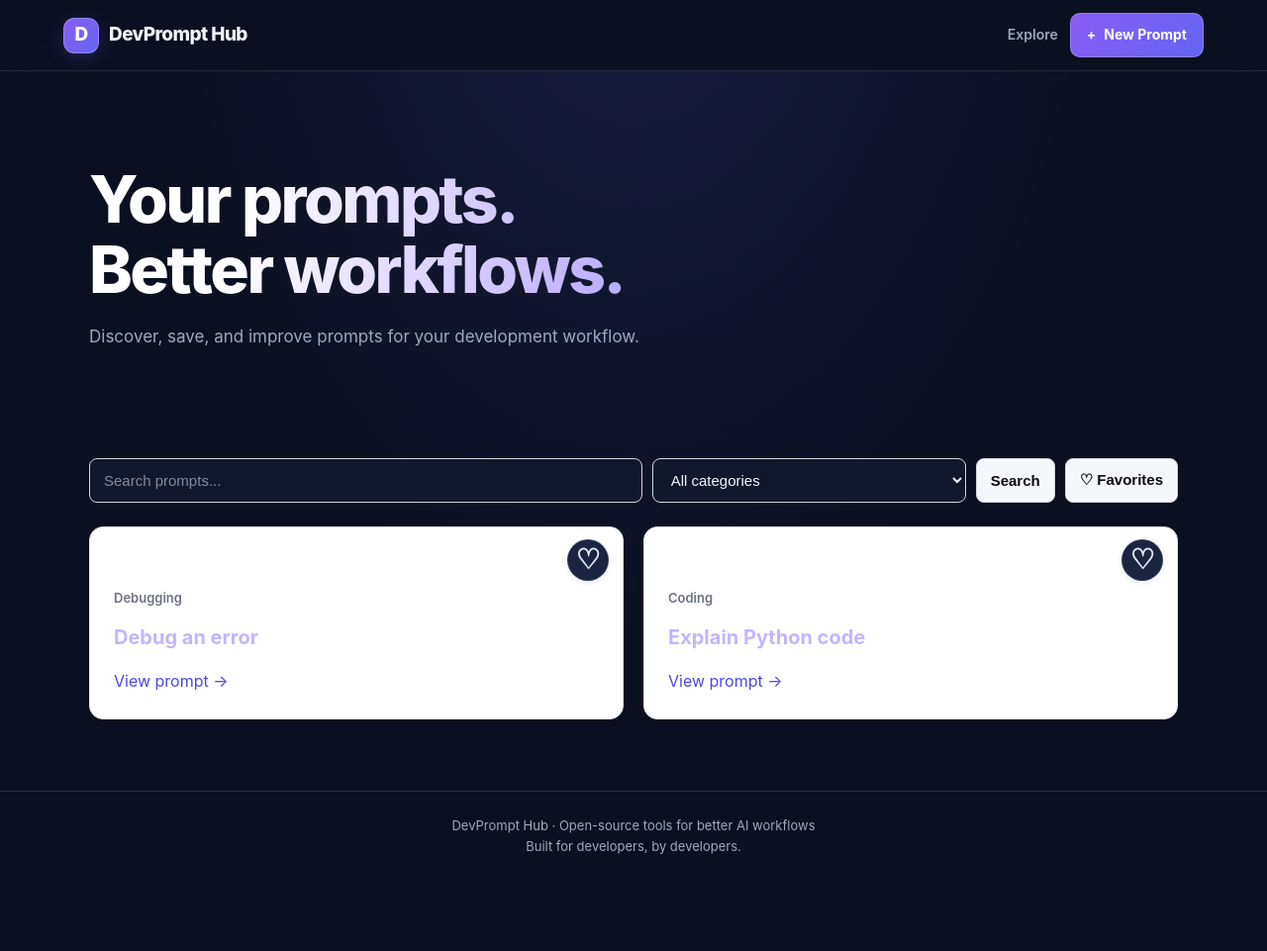
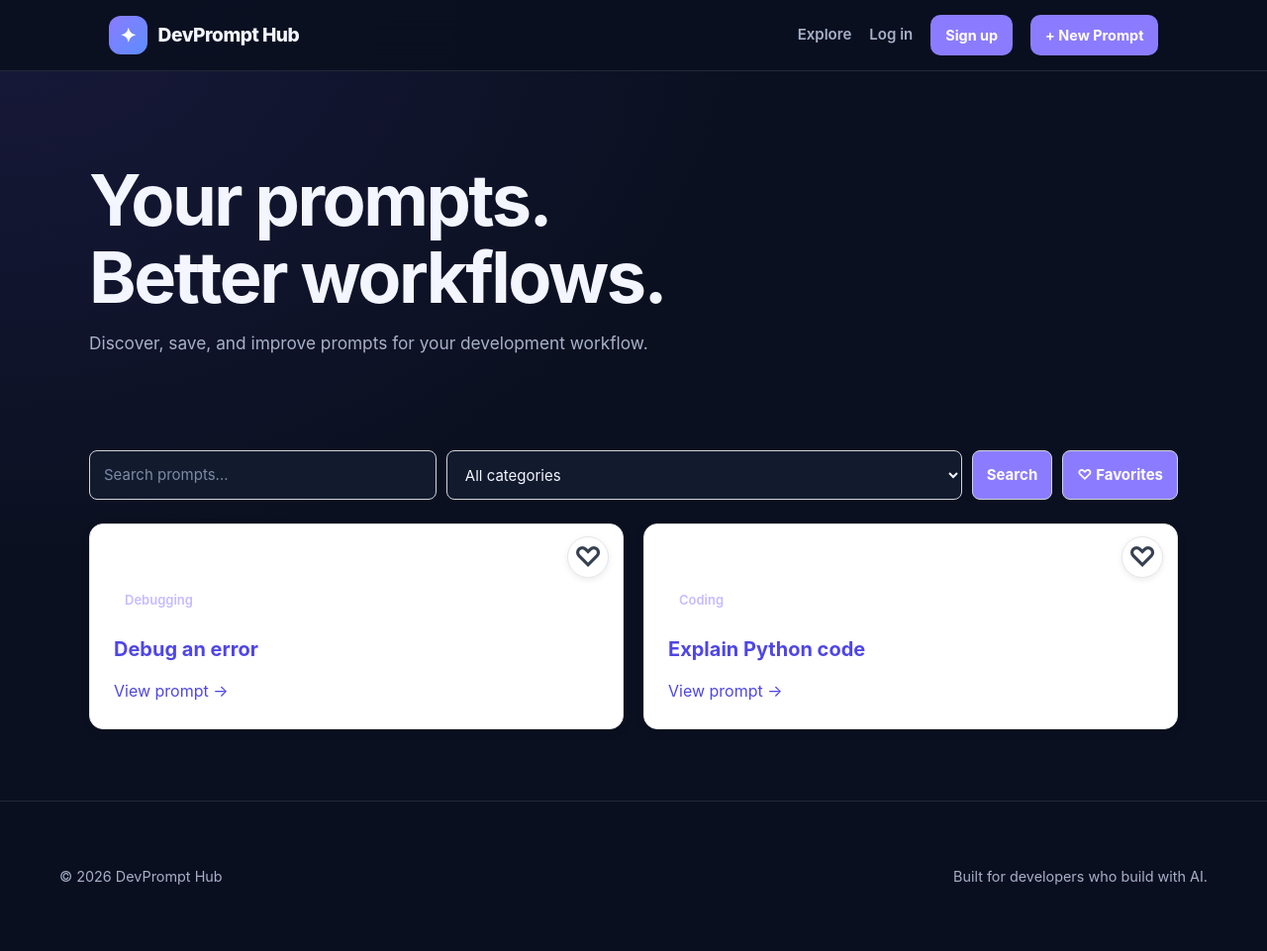
Before and after one commit to meet1234999088/devprompt-hub, a Flask app: page / in a window 1280 px wide. Shown: the whole page at 99% size. Before the commit the page ends 863 px from the top, so only its background shows below. Run offline with Flask 3, Linux system fonts and the light colour scheme; data comes from the database, SQL or seed files in the repository; both versions use the stored data as it was after the commit.

Commit message:
Add user accounts and remove trial prompt

```diff
--- a/templates/base.html
+++ b/templates/base.html
@@ -1,284 +1,428 @@
 
-<!doctype html>
+<!DOCTYPE html>
 <html lang="en">
 <head>
-    <meta charset="utf-8">
-    <meta name="viewport" content="width=device-width, initial-scale=1">
+    <meta charset="UTF-8">
+    <meta name="viewport" content="width=device-width, initial-scale=1.0">
 
-    <meta name="theme-color" content="#0b1020">
-    <meta name="description" content="Discover, create, save, and improve AI prompts for coding, debugging, testing, and developer workflows.">
+    <title>{% block title %}DevPrompt Hub — Your Developer Prompt Library{% endblock %}</title>
 
-    <title>{% block title %}DevPrompt Hub — Better AI Workflows{% endblock %}</title>
+    <meta name="description" content="Discover, organize, and improve developer prompts with DevPrompt Hub.">
 
-    <link
-        rel="stylesheet"
-        href="{{ url_for('static', filename='style.css') }}"
-    >
+    <link rel="stylesheet" href="{{ url_for('static', filename='style.css') }}">
 
     <style>
         :root {
-            --dp-bg: #0b1020;
-            --dp-surface: #11182b;
-            --dp-border: rgba(148, 163, 184, 0.18);
-            --dp-text: #f1f5f9;
-            --dp-muted: #9ca9bf;
-            --dp-accent: #a78bfa;
-            --dp-accent-2: #818cf8;
+            --bg: #0b1020;
+            --surface: #121a2d;
+            --surface-light: #19243b;
+            --text: #f3f6ff;
+            --muted: #a6b1c8;
+            --accent: #8b7cff;
+            --accent-hover: #a397ff;
+            --border: rgba(255, 255, 255, 0.1);
+            --success: #70e1b2;
+            --danger: #ff8c9b;
         }
 
         * {
             box-sizing: border-box;
         }
 
+        html {
+            scroll-behavior: smooth;
+        }
+
         body {
             margin: 0;
             min-height: 100vh;
+            display: flex;
+            flex-direction: column;
             background:
-                radial-gradient(ellipse at 50% -20%, rgba(99, 102, 241, 0.17), transparent 55%),
-                var(--dp-bg);
-            color: var(--dp-text);
-            font-family: Inter, ui-sans-serif, system-ui, -apple-system,
-                BlinkMacSystemFont, "Segoe UI", sans-serif;
+                radial-gradient(ellipse at top left, rgba(95, 76, 210, 0.15), transparent 42%),
+                var(--bg);
+            color: var(--text);
+            font-family: Inter, -apple-system, BlinkMacSystemFont, "Segoe UI", sans-serif;
             line-height: 1.6;
         }
 
-        header {
+        a {
+            color: inherit;
+            text-decoration: none;
+        }
+
+        a:hover {
+            color: var(--accent-hover);
+        }
+
+        button,
+        input,
+        textarea,
+        select {
+            font: inherit;
+        }
+
+        button,
+        .button {
+            display: inline-flex;
+            align-items: center;
+            justify-content: center;
+            gap: 8px;
+            min-height: 42px;
+            padding: 10px 17px;
+            border: 1px solid transparent;
+            border-radius: 10px;
+            background: var(--accent);
+            color: #fff;
+            font-weight: 650;
+            cursor: pointer;
+            transition: background 0.2s ease, transform 0.2s ease;
+        }
+
+        button:hover,
+        .button:hover {
+            background: var(--accent-hover);
+            color: #fff;
+            transform: translateY(-1px);
+        }
+
+        button:focus-visible,
+        a:focus-visible,
+        input:focus-visible,
+        textarea:focus-visible,
+        select:focus-visible {
+            outline: 2px solid var(--accent-hover);
+            outline-offset: 3px;
+        }
+
+        .site-header {
             position: sticky;
             top: 0;
-            z-index: 20;
+            z-index: 100;
+            border-bottom: 1px solid var(--border);
+            background: rgba(11, 16, 32, 0.9);
+            backdrop-filter: blur(16px);
+        }
+
+        .header-inner {
+            width: min(1160px, calc(100% - 40px));
+            min-height: 76px;
+            margin: 0 auto;
             display: flex;
             align-items: center;
             justify-content: space-between;
-            gap: 20px;
-            padding: 16px max(5%, calc((100% - 1160px) / 2));
-            border-bottom: 1px solid var(--dp-border);
-            background: rgba(11, 16, 32, 0.88);
-            backdrop-filter: blur(18px);
+            gap: 24px;
         }
 
         .brand {
             display: inline-flex;
             align-items: center;
-            gap: 10px;
-            color: var(--dp-text);
-            font-size: 19px;
+            gap: 11px;
+            font-size: 1.2rem;
             font-weight: 800;
-            letter-spacing: -0.6px;
-            text-decoration: none;
+            letter-spacing: -0.5px;
             white-space: nowrap;
         }
 
-        .brand-mark {
+        .brand-icon {
             display: grid;
-            width: 36px;
-            height: 36px;
             place-items: center;
-            border: 1px solid rgba(196, 181, 253, 0.4);
-            border-radius: 11px;
-            background: linear-gradient(135deg, #8b5cf6, #6366f1);
+            width: 39px;
+            height: 39px;
+            border-radius: 12px;
+            background: linear-gradient(135deg, #8b7cff, #5b8dff);
             color: white;
-            box-shadow: 0 4px 18px rgba(99, 102, 241, 0.25);
+            font-size: 1.25rem;
+        }
+
+        .brand span:last-child {
+            color: var(--text);
         }
 
         .header-actions {
             display: flex;
             align-items: center;
-            gap: 12px;
+            justify-content: flex-end;
+            gap: 18px;
+            flex-wrap: wrap;
         }
 
         .nav-link {
-            color: var(--dp-muted);
-            font-size: 14px;
+            color: var(--muted);
+            font-size: 0.94rem;
             font-weight: 600;
-            text-decoration: none;
         }
 
         .nav-link:hover {
-            color: white;
+            color: var(--text);
         }
 
-        .button {
-            display: inline-flex;
-            align-items: center;
-            justify-content: center;
-            gap: 8px;
-            padding: 10px 16px;
-            border: 1px solid rgba(196, 181, 253, 0.35);
-            border-radius: 10px;
-            background: linear-gradient(135deg, #8b5cf6, #6366f1);
-            color: white;
-            font-size: 14px;
-            font-weight: 700;
-            text-decoration: none;
-            transition: transform 0.2s, filter 0.2s;
+        .header-actions form {
+            margin: 0;
         }
 
-        .button:hover {
-            transform: translateY(-1px);
-            filter: brightness(1.12);
+        .header-actions button,
+        .header-actions .button {
+            min-height: 39px;
+            padding: 8px 14px;
+            font-size: 0.9rem;
         }
 
         main {
-            width: min(1160px, 90%);
-            min-height: calc(100vh - 170px);
+            flex: 1;
+            width: min(1160px, calc(100% - 40px));
             margin: 0 auto;
-            padding: 48px 0 72px;
+            padding: 42px 0 72px;
         }
 
         .hero {
-            padding: 46px 0 22px;
+            margin: 14px 0 38px;
+            padding: 35px 0;
         }
 
         .hero h1 {
-            max-width: 780px;
-            margin: 0 0 18px;
-            font-size: clamp(38px, 6vw, 66px);
-            font-weight: 850;
+            max-width: 850px;
+            margin: 0 0 14px;
+            font-size: clamp(2.3rem, 6vw, 4.5rem);
             line-height: 1.08;
             letter-spacing: -2.5px;
-            background: linear-gradient(100deg, #ffffff 20%, #c4b5fd 65%, #818cf8);
-            -webkit-background-clip: text;
-            background-clip: text;
-            color: transparent;
         }
 
         .hero p {
-            max-width: 650px;
-            color: var(--dp-muted);
-            font-size: 17px;
-        }
-
-        .search-form {
-            margin: 28px 0;
-        }
-
-        input, select, textarea {
-            background: var(--dp-surface);
-            color: var(--dp-text);
-            border: 1px solid var(--dp-border);
-            border-radius: 10px;
-        }
-
-        input::placeholder, textarea::placeholder {
-            color: #7f8ba3;
+            max-width: 680px;
+            margin: 0 0 22px;
+            color: var(--muted);
+            font-size: 1.08rem;
         }
 
         .prompt-grid {
+            display: grid;
+            grid-template-columns: repeat(auto-fit, minmax(min(100%, 285px), 1fr));
             gap: 20px;
         }
 
         .prompt-card {
-            border: 1px solid var(--dp-border);
-            border-radius: 16px;
-            background: linear-gradient(160deg, rgba(23, 32, 54, 0.96), rgba(15, 22, 39, 0.96));
-            color: var(--dp-text);
-            box-shadow: 0 10px 35px rgba(0, 0, 0, 0.12);
-            transition: border-color 0.2s, transform 0.2s, box-shadow 0.2s;
+            padding: 24px;
+            border: 1px solid var(--border);
+            border-radius: 17px;
+            background: linear-gradient(145deg, var(--surface-light), var(--surface));
+            transition: transform 0.2s ease, border-color 0.2s ease;
         }
 
         .prompt-card:hover {
             transform: translateY(-3px);
-            border-color: rgba(167, 139, 250, 0.55);
-            box-shadow: 0 16px 38px rgba(0, 0, 0, 0.2);
+            border-color: rgba(139, 124, 255, 0.55);
         }
 
-        .prompt-card h2 a,
-        .prompt-card > a {
-            color: #c4b5fd;
+        .prompt-card h2 {
+            margin: 8px 0 12px;
+            font-size: 1.25rem;
+            line-height: 1.35;
         }
 
-        .prompt-card .favorite-button {
-            background: #1b2440;
-            border-color: var(--dp-border);
-            color: #e2e8f0;
+        .prompt-card p {
+            color: var(--muted);
+            overflow-wrap: anywhere;
         }
 
-        .prompt-card .favorite-button.is-favorite {
-            color: #fb7185;
-            background: #3a1c32;
-            border-color: rgba(251, 113, 133, 0.4);
+        .prompt-category {
+            display: inline-block;
+            padding: 4px 10px;
+            border: 1px solid var(--border);
+            border-radius: 999px;
+            color: #c5bcff !important;
+            font-size: 0.8rem;
         }
 
-        footer {
-            padding: 24px 5%;
-            border-top: 1px solid var(--dp-border);
-            color: var(--dp-muted);
-            text-align: center;
-            font-size: 13px;
+        .search-form {
+            display: flex;
+            align-items: stretch;
+            gap: 12px;
+            flex-wrap: wrap;
+            margin: 20px 0 30px;
         }
 
-        a:focus-visible, button:focus-visible,
-        input:focus-visible, select:focus-visible,
-        textarea:focus-visible {
-            outline: 2px solid var(--dp-accent);
-            outline-offset: 3px;
+        .search-form input,
+        .search-form select,
+        .search-form textarea,
+        input,
+        textarea,
+        select {
+            max-width: 100%;
+            padding: 12px 14px;
+            border: 1px solid var(--border);
+            border-radius: 10px;
+            background: var(--surface);
+            color: var(--text);
         }
 
-        @media (max-width: 600px) {
-            header {
-                padding: 12px 5%;
+        .search-form input,
+        .search-form select {
+            flex: 1 1 200px;
         }
 
-            .brand {
-                font-size: 16px;
+        textarea {
+            width: 100%;
+            min-height: 160px;
+            resize: vertical;
         }
 
-            .brand-mark {
-                width: 32px;
-                height: 32px;
+        input::placeholder,
+        textarea::placeholder {
+            color: #7e8ba6;
+        }
+
+        label {
+            display: block;
+            margin: 14px 0 7px;
+            color: var(--muted);
+            font-weight: 600;
+        }
+
+        .flash-messages {
+            display: grid;
+            gap: 10px;
+            margin-bottom: 20px;
+        }
+
+        .flash-message {
+            padding: 12px 16px;
+            border: 1px solid var(--border);
+            border-radius: 10px;
+            background: var(--surface);
+        }
+
+        .flash-message.success {
+            border-color: rgba(112, 225, 178, 0.35);
+            color: var(--success);
+        }
+
+        .flash-message.error {
+            border-color: rgba(255, 140, 155, 0.35);
+            color: var(--danger);
+        }
+
+        .empty-state {
+            padding: 30px;
+            border: 1px dashed var(--border);
+            border-radius: 16px;
+            color: var(--muted);
+            text-align: center;
+        }
+
+        .site-footer {
+            border-top: 1px solid var(--border);
+            background: rgba(11, 16, 32, 0.6);
+        }
+
+        .footer-inner {
+            width: min(1160px, calc(100% - 40px));
+            margin: 0 auto;
+            padding: 24px 0;
+            display: flex;
+            align-items: center;
+            justify-content: space-between;
+            gap: 12px;
+            flex-wrap: wrap;
+            color: var(--muted);
+            font-size: 0.9rem;
+        }
+
+        .footer-inner p {
+            margin: 0;
+        }
+
+        @media (max-width: 760px) {
+            .header-inner {
+                padding: 15px 0;
+                align-items: flex-start;
+                flex-direction: column;
+                gap: 14px;
             }
 
             .header-actions {
-                gap: 10px;
-            }
-
-            .header-actions .nav-link {
-                display: none;
-            }
-
-            .button {
-                padding: 9px 11px;
-                font-size: 13px;
+                justify-content: flex-start;
+                gap: 12px;
             }
 
             main {
-                width: 90%;
-                padding-top: 28px;
+                padding-top: 24px;
             }
 
             .hero {
-                padding-top: 30px;
+                padding: 18px 0;
             }
 
             .hero h1 {
                 letter-spacing: -1.5px;
             }
         }
+
+        @media (max-width: 420px) {
+            .header-actions {
+                gap: 10px;
+            }
+
+            .header-actions .button,
+            .header-actions button {
+                padding: 8px 10px;
+            }
+        }
     </style>
+
+    {% block head %}{% endblock %}
 </head>
 
 <body>
-    <header>
-        <a class="brand" href="{{ url_for('index') }}">
-            <span class="brand-mark">D</span>
+    <header class="site-header">
+        <div class="header-inner">
+            <a class="brand" href="{{ url_for('index') }}" aria-label="DevPrompt Hub homepage">
+                <span class="brand-icon">✦</span>
                 <span>DevPrompt Hub</span>
             </a>
 
             <nav class="header-actions" aria-label="Main navigation">
                 <a class="nav-link" href="{{ url_for('index') }}">Explore</a>
-            <a class="button" href="{{ url_for('create') }}">
-                <span aria-hidden="true">+</span> New Prompt
-            </a>
+
+                {% if session.get('user_id') %}
+                    <a class="nav-link" href="{{ url_for('my_prompts') }}">My Prompts</a>
+
+                    <form method="POST" action="{{ url_for('logout') }}">
+                        <button type="submit">Log out</button>
+                    </form>
+                {% else %}
+                    <a class="nav-link" href="{{ url_for('login') }}">Log in</a>
+                    <a class="button" href="{{ url_for('register') }}">Sign up</a>
+                {% endif %}
+
+                <a class="button" href="{{ url_for('create') }}">+ New Prompt</a>
             </nav>
+        </div>
     </header>
 
     <main>
+        {% with messages = get_flashed_messages(with_categories=true) %}
+            {% if messages %}
+                <div class="flash-messages" role="status">
+                    {% for category, message in messages %}
+                        <div class="flash-message {{ category }}">
+                            {{ message }}
+                        </div>
+                    {% endfor %}
+                </div>
+            {% endif %}
+        {% endwith %}
+
         {% block content %}{% endblock %}
     </main>
 
-    <footer>
-        <div>DevPrompt Hub · Open-source tools for better AI workflows</div>
-        <div>Built for developers, by developers.</div>
+    <footer class="site-footer">
+        <div class="footer-inner">
+            <p>© {{ now_year if now_year is defined else 2026 }} DevPrompt Hub</p>
+            <p>Built for developers who build with AI.</p>
+        </div>
     </footer>
+
+    {% block scripts %}{% endblock %}
 </body>
 </html>
```
Also changed, not shown: templates/login.html (added, +21 -0 lines), templates/my_prompts.html (added, +27 -0 lines), templates/register.html (added, +22 -0 lines), data/prompts.db. Lines whose indentation alone changed are shown as unchanged.
